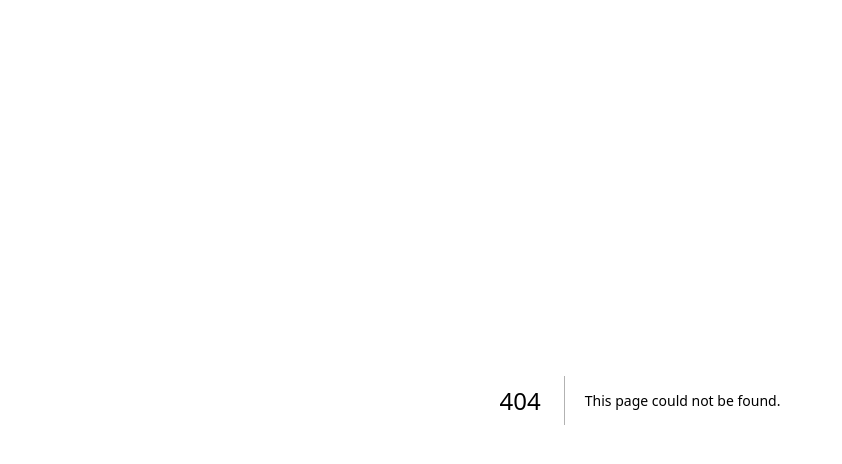
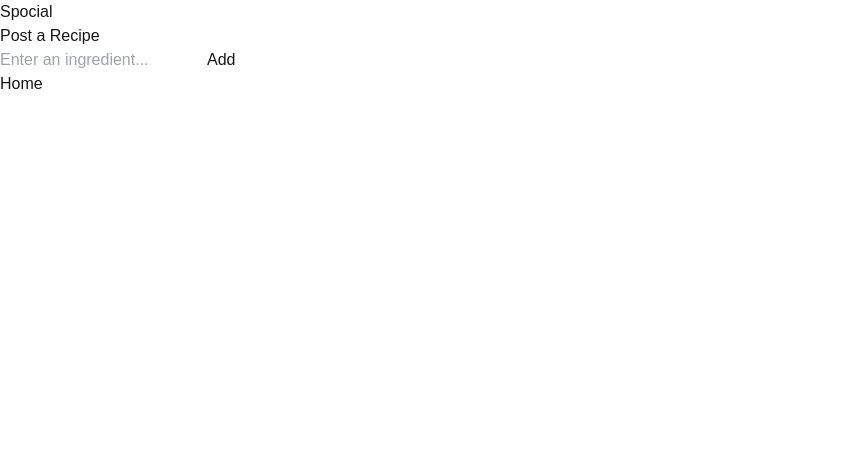
Before and after one commit to Spocial/Spocial, a Next.js app in the folder spocial/: page /post in a window 1280 px wide. Before the commit this address had no page. Shown: the top 464 px of the page, without its empty margins (0-842 px from the left). Built offline with nearby package versions, Linux system fonts and the light colour scheme.

Commit message:
adding app files

```diff
--- /dev/null
+++ b/spocial/src/app/post/page.tsx
@@ -0,0 +1,84 @@
+"use client"
+
+import React, { useState } from "react";
+import Link from 'next/link'
+const Post = () => {
+    const [ingredients, setIngredients] = useState<string[]>([]);
+    // newIngredient is the ingredient we are adding
+    // setNewTask is a setter function
+    const [newIngredient, setNewIngredient] = useState<string>("");
+
+    // textbox when we add in something
+    function handleInputChange(ingredient: React.ChangeEvent<HTMLInputElement>) {
+        // if we dont use this function and we type within the box we wont see a change
+        setNewIngredient(ingredient.target.value); // Access event parameter, then its target, then its value
+    }
+
+    function addIngredient() {
+        if (newIngredient.trim() != "") { // Prevents user from adding empty textboxes
+            setIngredients(ing => [...ing, newIngredient]); // Adds a new ingredient
+            setNewIngredient(""); // Resets the textbox
+        }
+    }
+
+    // function deletes ingredient at the given index
+    function deleteIngredient(index: number) {
+        const updatedIngredients = ingredients.filter((_, i) => i !== index); // "_" is a convention to say ignore
+        setIngredients(updatedIngredients);
+    }
+
+    // const [val, setVal] = useState([{ingredients: ""}])
+    // const click = () => {
+    //     alert(val)
+    // }
+    // const change = event => {
+    //    setVal(event.target.value)
+    // }
+    return (
+        <div>
+            <span className="inria-serif-regular">
+                <h1>Spocial</h1>
+                <h2>Post a Recipe</h2>
+            </span>
+            <div>
+                <input
+                    type="text"
+                    placeholder="Enter an ingredient..."
+                    value={newIngredient}
+                    onChange={handleInputChange} />
+                <button
+                    className="add-button"
+                    onClick={addIngredient}>
+                    Add
+                </button>
+                {/* <input onChange = {change}
+                value = {val}/>
+                <button onClick = {click}>add</button> */}
+
+                <ul style={{ listStyle: 'none' }}>
+                    <li>
+                        {/* Endpoint to route to Post component */}
+                        <span className="inria-serif-regular">
+                            <Link href="/">Home</Link>
+                        </span>
+                    </li>
+                </ul>
+            </div>
+            <ol>
+                {ingredients.map((ingredient, index) =>
+                    <ul key={index}>
+                        {/* text of each list element */}
+                        <span className="text">{ingredient}</span>
+                        <button
+                            className="delete-button"
+                            onClick={() => deleteIngredient(index)}>
+                            Delete
+                        </button>
+
+                    </ul>
+                )}
+            </ol>
+        </div>
+    );
+};
+export default Post;
```
Also changed, not shown: spocial/src/app/home/page.tsx (added, +26 -0 lines), spocial/src/app/recipebook/page.tsx (added, +23 -0 lines).
